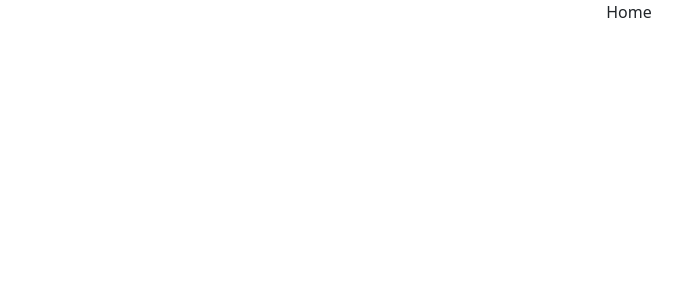
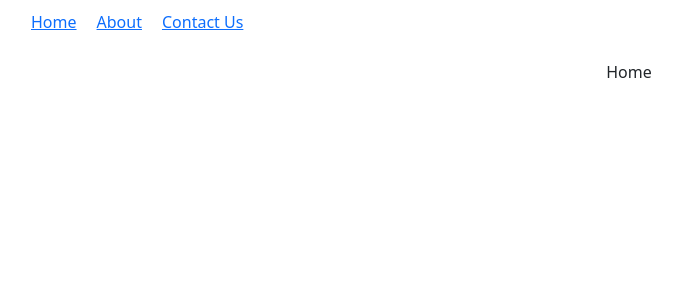
Before and after one commit to nureazambd/learn-reactjs-code-with-nur-step-by-step, a React (Create React App) app: page / in a window 1280 px wide. Shown: the top 300 px of the page, without its empty margins (11-693 px from the left). Built offline with nearby package versions, Linux system fonts and the light colour scheme.

Commit message:
Links, NaBar, anchor Tag added

```diff
--- a/src/App.css
+++ b/src/App.css
@@ -36,3 +36,13 @@
     transform: rotate(360deg);
   }
 }
+
+.headerList{
+  display: flex;
+  list-style: none;
+}
+.liStyle{
+  margin: 10px;
+  text-decoration: none;
+  text-decoration-line: none;
+}
--- a/src/App.js
+++ b/src/App.js
@@ -5,12 +5,14 @@ import { BrowserRouter, Route, Routes } from 'react-router-dom';
 import Home from './components/Home';
 import About from './components/About';
 import Contact from './components/Contact';
+import NavBar from './components/NavBar';
 
 
 function App() {
   return (
     <div className="App">
       <BrowserRouter>
+      <NavBar/>
       <Routes>
         <Route path='/' element={<Home/>}/>
         <Route path='/about' element={<About/>}/>
--- /dev/null
+++ b/src/components/NavBar.jsx
@@ -0,0 +1,14 @@
+import React from 'react'
+import { Link } from 'react-router-dom'
+
+export default function NavBar() {
+  return (
+    <div>
+        <ul className='headerList'>
+            <li className='liStyle'><Link to='/'>Home</Link></li>
+            <li className='liStyle'><Link to='/about'>About</Link></li>
+            <li className='liStyle'><Link to='contact'>Contact Us</Link></li>
+        </ul>
+    </div>
+  )
+}
```
